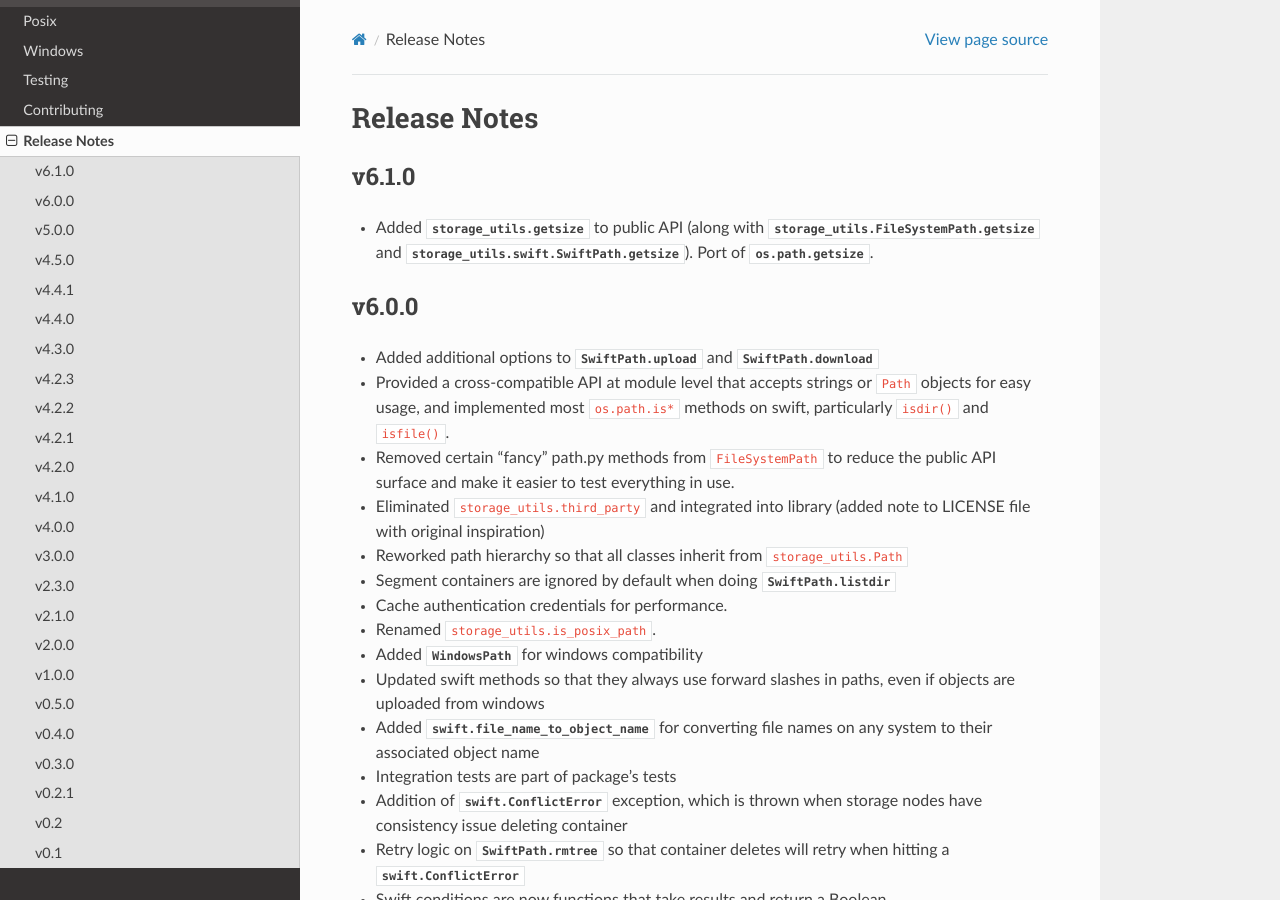
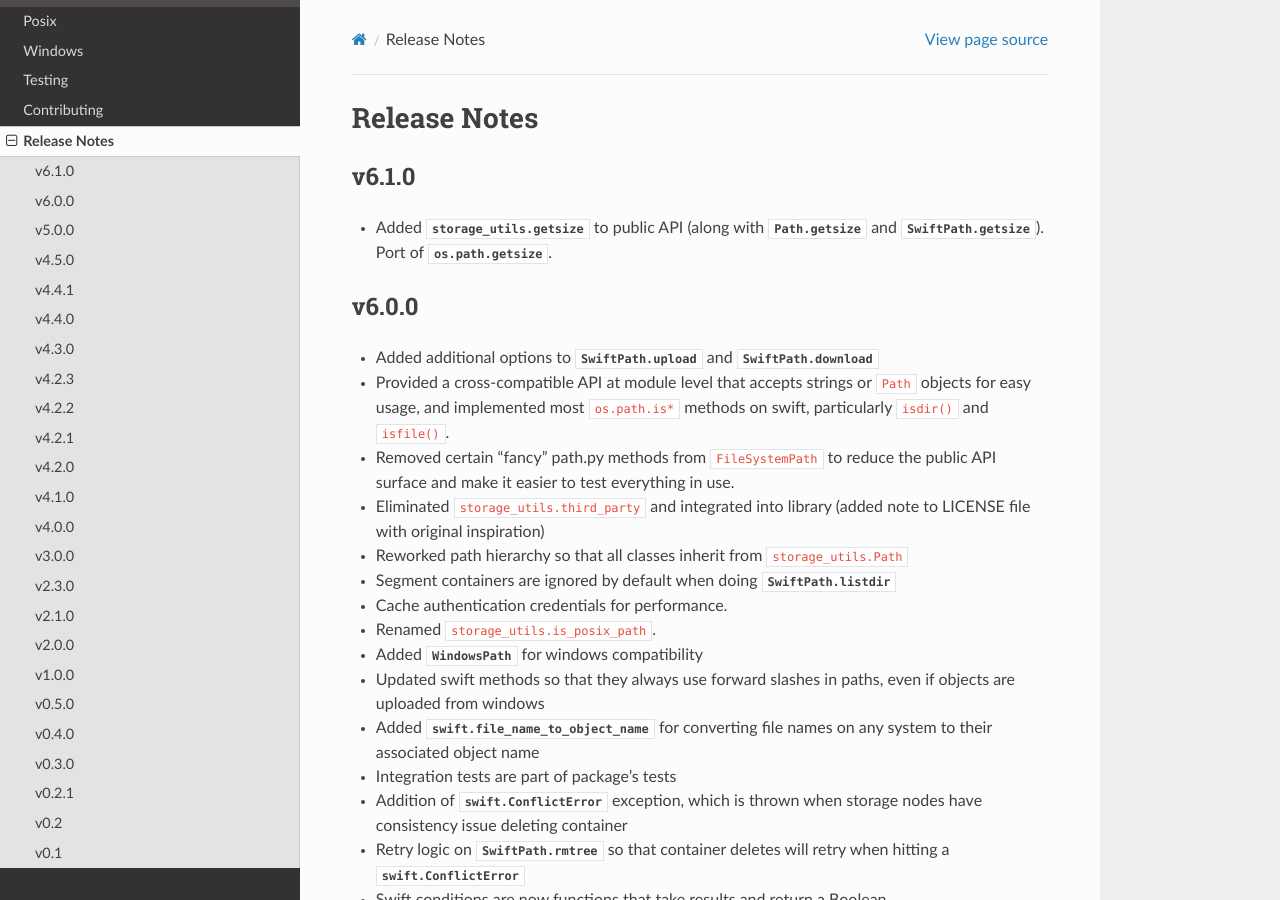
Before and after one commit to counsyl/stor, a Sphinx documentation site: the page built from docs/release_notes.rst, in a window 1280 px wide and 900 px high. Built offline with Sphinx 7.4.7 and the Read the Docs theme 2.0.0, drawn with Linux system fonts in a browser that asks for light colours; the version number could not be read and is left out.

Commit message:
Fix up docs a bit

```diff
--- a/docs/release_notes.rst
+++ b/docs/release_notes.rst
@@ -5,8 +5,7 @@ v6.1.0
 ------
 
 * Added `storage_utils.getsize` to public API (along with
-  `storage_utils.FileSystemPath.getsize` and
-  `storage_utils.swift.SwiftPath.getsize`). Port of `os.path.getsize`.
+  `Path.getsize` and `SwiftPath.getsize`). Port of `os.path.getsize`.
 
 v6.0.0
 ------
```
Also changed, not shown: docs/main_interface.rst (+12 -0 lines).
